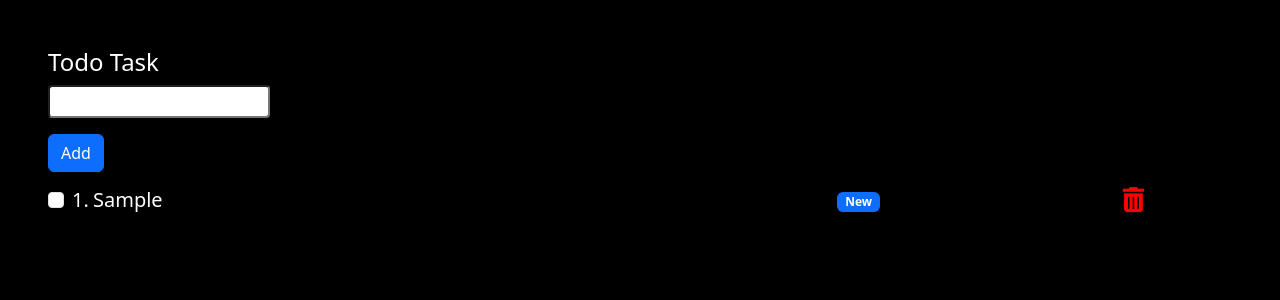
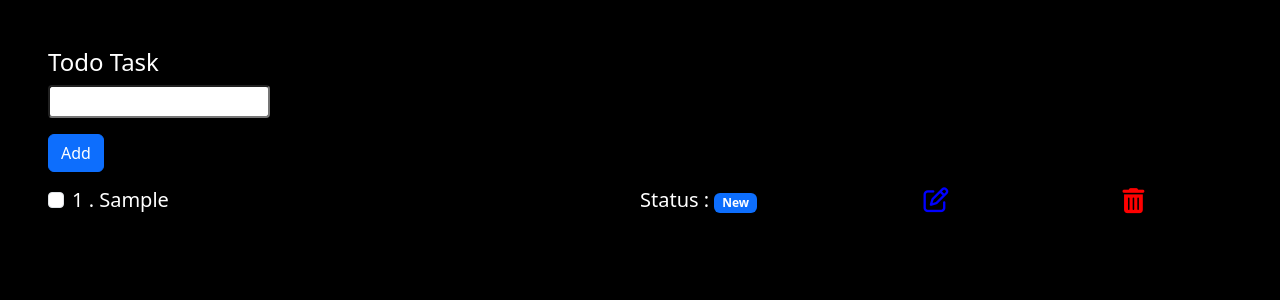
Before and after one commit to rtsdeveloper/react-assignment, a React (Vite) app: page / in a window 1280 px wide. Both pictures are taken after typing "Sample" into the empty fields and a click on the button "Add". Shown: the top 300 px of the page. Built offline with nearby package versions, Linux system fonts and the light colour scheme.

Commit message:
new changes

```diff
--- a/src/App.jsx
+++ b/src/App.jsx
@@ -3,6 +3,7 @@ import React, { useState } from "react";
 const App = () => {
   const [data, setData] = useState({ name: "", value: "Assign" });
   const [record, setRecord] = useState([]);
+  const [edit, setEdit] = useState(null);
 
   const handleChange = (e) => {
     setData({ ...data, [e.target.name]: e.target.value });
@@ -12,21 +13,34 @@ const App = () => {
     if (data.name.trim() === "") {
       alert("Kindly Fill Task in it.");
     } else {
-      const rcds= [...record, { ...data }];
+      const rcds = [...record, { ...data }];
       setRecord(rcds);
       setData({ name: "", value: "Assign" });
     }
   };
 
-  const handleDel = (j) => {
-    const rcords = record.filter((_, i) => i !== j);
-    setRecord(rcords);
+  const handleCheckbox = (index) => {
+    const updatedRecord = [...record];
+    updatedRecord[index].value = updatedRecord[index].value === "Assign" ? "Completed" : "Assign";
+    setRecord(updatedRecord);
   };
 
-  const handleCheckbox = (j) => {
+  const handleEdit = (data) => {
+    setEdit(data);
+    setData(record[data]);
+  };
+
+  const handleEditConfirmation = () => {
     const updatedRecord = [...record];
-    updatedRecord[j].value = updatedRecord[j].value === "Assign" ? "Completed" : "Assign";
+    updatedRecord[edit] = data;
     setRecord(updatedRecord);
+    setEdit(null);
+    setData({ name: "", value: "Assign" });
+  };
+
+  const handleDel = (data,index) => {
+    const deleteFilter = record.filter((_, i) => i !== index);
+    setRecord(deleteFilter);
   };
 
   return (
@@ -47,17 +61,17 @@ const App = () => {
         onClick={handleClick}
         className="btn btn-primary"
       />
-      {record.map((task, j) => (
-        <div className="d-flex mb-3 mt-3" key={j}>
-          <div className="col-8">
+      {record.map((task, index) => (
+        <div className="d-flex mb-3 mt-3" key={index}>
+          <div className="col-6">
             <span>
               <input
                 style={{ cursor: "pointer" }}
                 type="checkbox"
                 className="form-check-input me-2"
-                onClick={() => handleCheckbox(j)}
+                onClick={() => handleCheckbox(index)}
               />
-              <span className="h5">{j + 1}.</span>{" "}
+              <span className="h5">{index + 1} . </span>{" "}
             </span>
             <span
               className={
@@ -69,8 +83,9 @@ const App = () => {
               {task.name}
             </span>
           </div>
-          <div className="col-4 d-flex">
-            <div className="col-6">
+          <div className="col-6 d-flex">
+            <div className="col-4">
+              <span className="h5">Status : </span>
               <span
                 className={
                   task.value === "Assign"
@@ -81,9 +96,32 @@ const App = () => {
                 {task.value === "Assign" ? "New" : "Completed"}
               </span>
             </div>
+            <div className="col-4 text-center">
+              {edit === index ? (
+                <i
+                  onClick={handleEditConfirmation}
+                  className="fa-regular fa-check-square"
+                  style={{
+                    cursor: "pointer",
+                    fontSize: "25px",
+                    color: "green"
+                  }}
+                ></i>
+              ) : (
+                <i
+                  onClick={() => handleEdit(index)}
+                  className="fa-regular fa-pen-to-square"
+                  style={{
+                    cursor: "pointer",
+                    fontSize: "25px",
+                    color: "blue"
+                  }}
+                ></i>
+              )}
+            </div>
             <div
-              className="col-6 d-flex justify-content-center align-items-center"
-              onClick={() => handleDel(j)}
+              className="col-4 d-flex justify-content-center align-items-center"
+              onClick={() => handleDel(data,index)}
             >
               <i
                 style={{
```
